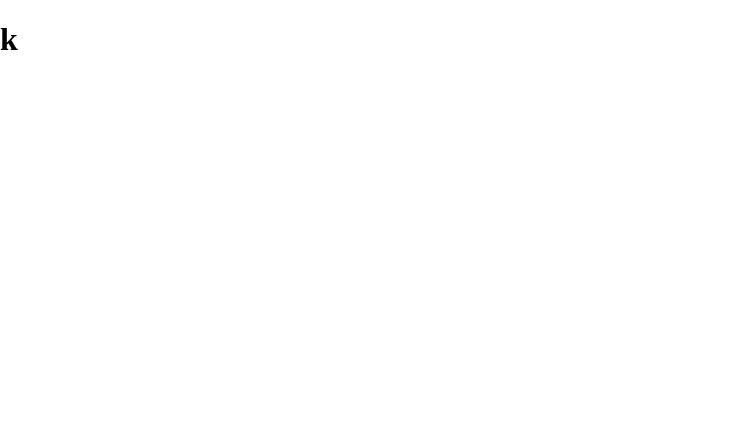
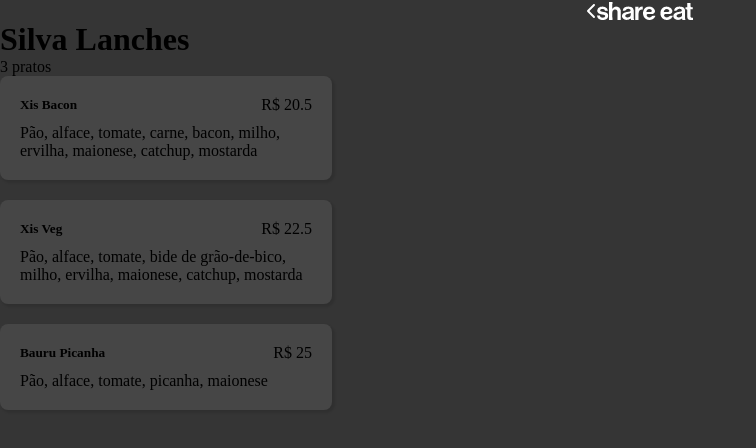
Before and after one commit to GuilhermeOlavoLaux/wine-locals-test, a React (Create React App) app: page /restaurant-menu in a window 1280 px wide. Shown: the top 448 px of the page, without its empty margins (0-756 px from the left). Built offline with nearby package versions, Linux system fonts and the light colour scheme; a web font is replaced by a local one.

Commit message:
add styles and menu

```diff
--- /dev/null
+++ b/src/assets/css/_MenuCard.scss
@@ -0,0 +1,21 @@
+.menu-card-container {
+  background-color: $grey-200;
+
+  width: 292px;
+  box-shadow: 2px 2px 2px 1px rgba(0, 0, 0, 0.1);
+  padding: 20px;
+  margin-bottom: 20px;
+  border-radius: 8px;
+
+  .title {
+    display: flex;
+    align-items: center;
+    justify-content: space-between;
+
+    margin-bottom: 10px;
+
+    h5{
+
+    }
+  }
+}
--- /dev/null
+++ b/src/assets/css/_RestaurantMenu.scss
@@ -0,0 +1,5 @@
+.restaurant-menu {
+  background-color: $grey-300;
+
+  height: 100vh;
+}
--- a/src/assets/css/index.css
+++ b/src/assets/css/index.css
@@ -68,4 +68,32 @@
 .restaurant-card .restaurant-card-container p {
   font-family: 'Nunito Sans', sans-serif;
 }
+
+.restaurant-menu {
+  background-color: #353535;
+  height: 100vh;
+}
+
+.menu-card-container {
+  background-color: #464646;
+  width: 292px;
+  -webkit-box-shadow: 2px 2px 2px 1px rgba(0, 0, 0, 0.1);
+          box-shadow: 2px 2px 2px 1px rgba(0, 0, 0, 0.1);
+  padding: 20px;
+  margin-bottom: 20px;
+  border-radius: 8px;
+}
+
+.menu-card-container .title {
+  display: -webkit-box;
+  display: -ms-flexbox;
+  display: flex;
+  -webkit-box-align: center;
+      -ms-flex-align: center;
+          align-items: center;
+  -webkit-box-pack: justify;
+      -ms-flex-pack: justify;
+          justify-content: space-between;
+  margin-bottom: 10px;
+}
 /*# sourceMappingURL=index.css.map */
--- a/src/assets/css/index.scss
+++ b/src/assets/css/index.scss
@@ -1,4 +1,6 @@
 @import './_Vars';
 @import './_Restaurants';
 @import './_Header';
-@import './_RestaurantCard'
+@import './_RestaurantCard';
+@import './_RestaurantMenu';
+@import './_MenuCard';
--- /dev/null
+++ b/src/components/MenuCard.jsx
@@ -0,0 +1,30 @@
+import { Fragment } from "react";
+
+export default function MenuCard({ menuItem }) {
+
+
+
+    return (
+        <Fragment>
+
+            <div className="menu-card-container">
+
+                <div className="title">
+                    <h5>{menuItem.name}</h5>
+
+                    <p>R$ {menuItem.price}</p>
+                </div>
+
+                <p>{menuItem.description}</p>
+
+
+
+
+            </div>
+
+
+
+        </Fragment>
+    )
+
+}
--- a/src/components/RestaurantCard.jsx
+++ b/src/components/RestaurantCard.jsx
@@ -8,13 +8,13 @@ export default function RestaurantCard({ restaurant }) {
 
             <div className="restaurant-card">
 
-                <div className="restaurant-card-container">
+                <div className="restaurant-card-container" onClick={() => { navigate('/restaurant-menu') }}>
                     <h5>{restaurant.name}</h5>
                     <p>{restaurant.menuItems.length} pratos</p>
                 </div>
 
 
-                <button onClick={() => { navigate('/restaurant-menu') }}>Mais</button>
+                <button >Mais</button>
 
             </div>
 
--- a/src/components/RestaurantMenu.jsx
+++ b/src/components/RestaurantMenu.jsx
@@ -1,14 +1,50 @@
 import { Fragment } from "react";
 import Header from "./Header";
+import MenuCard from "./MenuCard";
 
 export default function RestaurantMenu() {
 
+    const restaurant = {
+        "name": "Silva Lanches",
+        "menuItems": [
+            {
+                "name": "Xis Bacon",
+                "description": "Pão, alface, tomate, carne, bacon, milho, ervilha, maionese, catchup, mostarda",
+                "price": 20.5
+            },
+            {
+                "name": "Xis Veg",
+                "description": "Pão, alface, tomate, bide de grão-de-bico, milho, ervilha, maionese, catchup, mostarda",
+                "price": 22.5
+            },
+            {
+                "name": "Bauru Picanha",
+                "description": "Pão, alface, tomate, picanha, maionese",
+                "price": 25
+            }
+        ]
+    }
+
+    function renderMenuCards() {
+        const menuCards = restaurant.menuItems.map((menuItem) => {
+            return <MenuCard menuItem={menuItem} />
+        })
+
+        return menuCards
+    }
 
 
     return (
         <Fragment>
-            <Header backButtonFlag={true} />
-            <h1>k</h1>
+            <div className="restaurant-menu">
+
+                <Header backButtonFlag={true} />
+
+                <h1>{restaurant.name}</h1>
+                <p>{restaurant.menuItems.length} pratos</p>
+
+                {renderMenuCards()}
+            </div>
         </Fragment>
     )
 }
```
Also changed, not shown: src/assets/css/_Vars.scss (+7 -0 lines), 1 other file (tests, documents, lock files or other folders).
